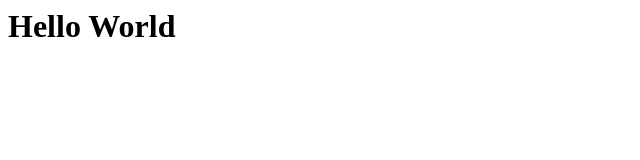
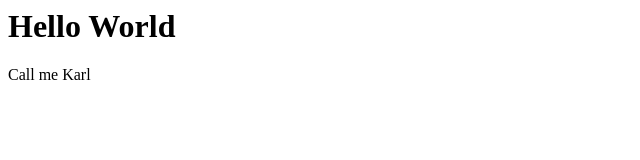
Before and after one commit to aspinallk/website, a plain HTML site: page index.html in a window 1280 px wide. Shown: the full height of the page, 0-640 px from the left. Drawn offline with Linux system fonts and the light colour scheme.

Commit message:
Add p tag

```diff
--- a/index.html
+++ b/index.html
@@ -1 +1,2 @@
 <h1>Hello World</h1>
+<p>Call me Karl</p>
```
